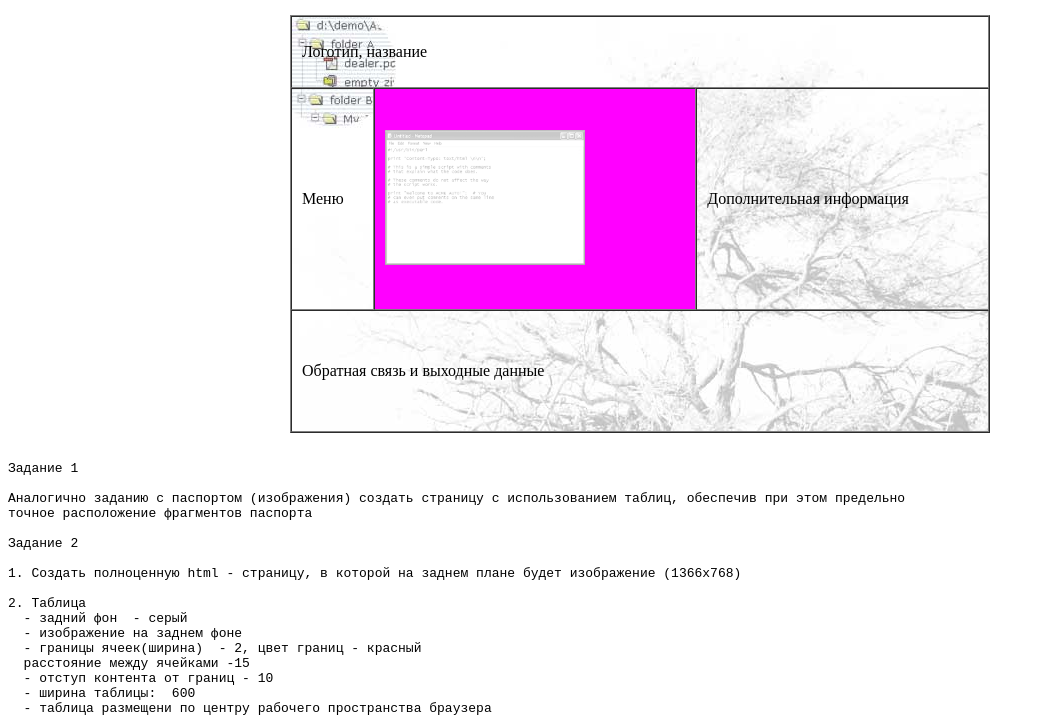
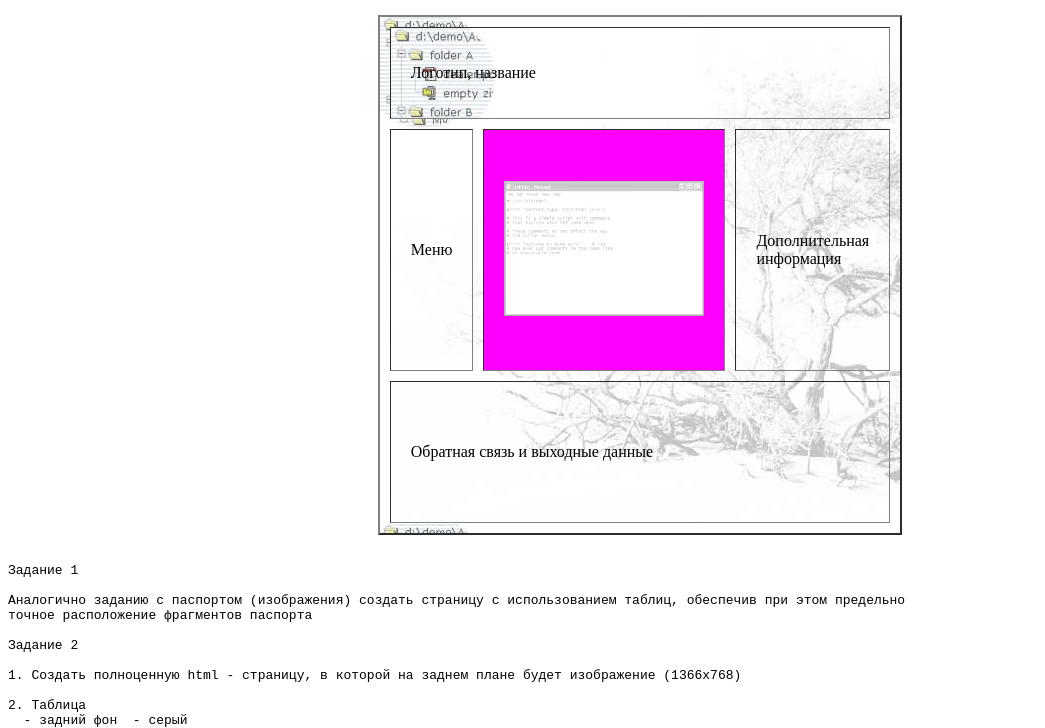
Before and after one commit to vmarshirov/2025_BWT, a plain HTML site: page html_site/tables/index.html in a window 1280 px wide. Shown: the part 44-772 px from the top of the page, without its empty margins (0-1045 px from the left). Drawn offline with Linux system fonts and the light colour scheme; files whose address does not match are found by name.

Commit message:
Update index.html

```diff
--- a/html_site/tables/index.html
+++ b/html_site/tables/index.html
@@ -10,7 +10,7 @@
 
   <h3 align="center">Таблицы</h3>
 
-  <table align="center" cellspacing="0" cellpadding="10" border="1" width="700px"
+  <table align="center" cellspacing="10" cellpadding="20" border="2" width="500px"
     background="../030_images/background.jpg">
 
     <tr>
```
